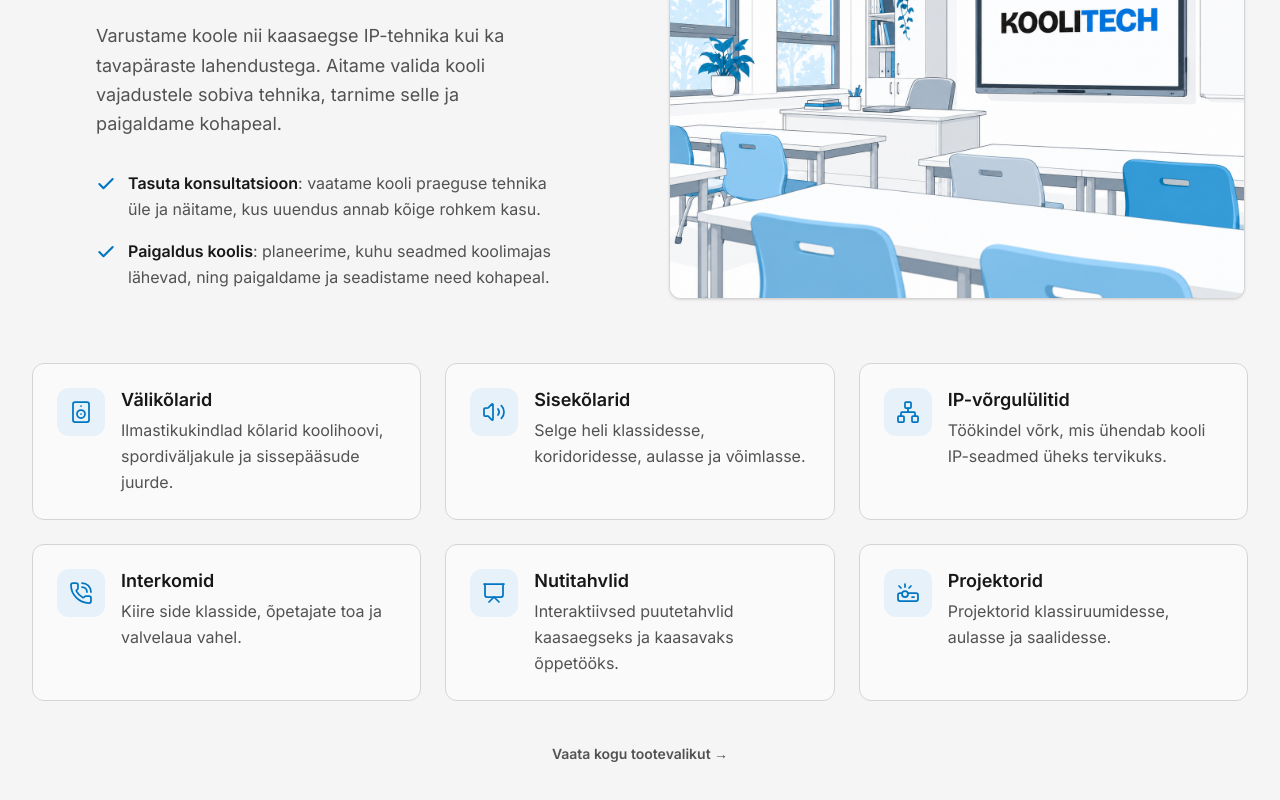
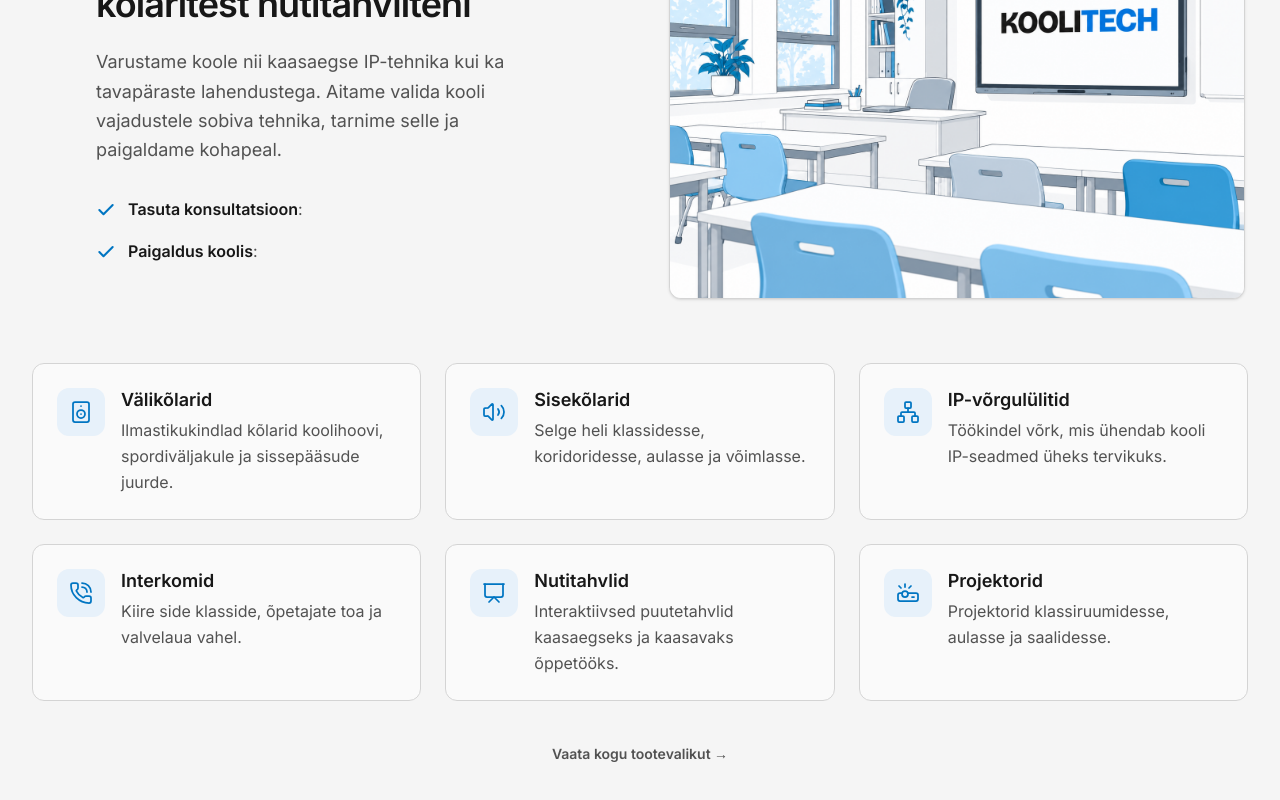
Before and after one commit to eduardteller/koolitech-landing-next15, a Next.js app: page / in a window 1280 px wide. Shown: the part 1917-2717 px from the top of the page. Built offline with nearby package versions, Linux system fonts and the light colour scheme.

Commit message:
Refactor text content for clarity and conciseness in Company component

```diff
--- a/components/Company.tsx
+++ b/components/Company.tsx
@@ -243,10 +243,7 @@ const Company = () => {
                   </p>
 
                   <PointsList
-                    text={[
-                      "Tasuta konsultatsioon: vaatame kooli praeguse tehnika üle ja näitame, kus uuendus annab kõige rohkem kasu.",
-                      "Paigaldus koolis: planeerime, kuhu seadmed koolimajas lähevad, ning paigaldame ja seadistame need kohapeal.",
-                    ]}
+                    text={["Tasuta konsultatsioon", "Paigaldus koolis"]}
                   />
                 </div>
 
@@ -292,7 +289,9 @@ const Company = () => {
                         <h3 className="text-ink text-lg leading-snug font-semibold">
                           {title}
                         </h3>
-                        <p className="text-muted mt-1 leading-relaxed">{text}</p>
+                        <p className="text-muted mt-1 leading-relaxed">
+                          {text}
+                        </p>
                       </div>
                     </Link>
                   </li>
@@ -319,8 +318,8 @@ const Company = () => {
                 Räägime, kuidas saame aidata
               </h2>
               <p className="text-muted max-w-md text-lg leading-relaxed">
-                Vajad tarkvara, tehnikat või paigaldust? Kirjuta meile ja
-                leiame koolile sobiva lahenduse.
+                Vajad tarkvara, tehnikat või paigaldust? Kirjuta meile ja leiame
+                koolile sobiva lahenduse.
               </p>
               <a
                 href="/contact"
```
